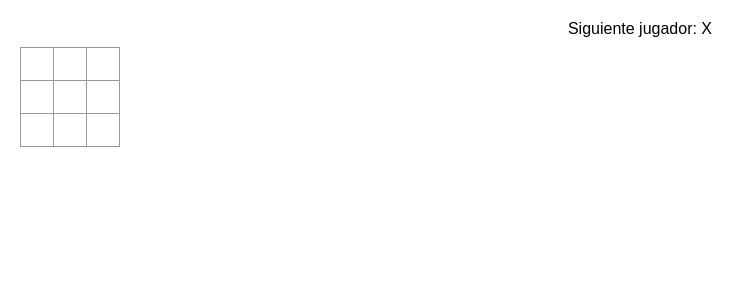
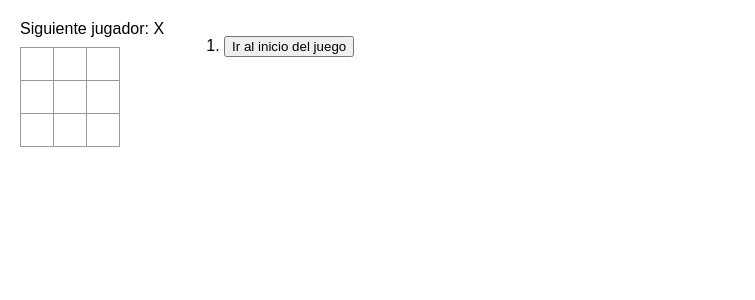
Before and after one commit to AtilaIsmael55/Tic-Tac-Toe, a React (Create React App) app: page / in a window 1280 px wide. Shown: the top 300 px of the page, without its empty margins (0-755 px from the left). Built offline with nearby package versions, Linux system fonts and the light colour scheme.

Commit message:
Historial de tiradas

```diff
--- a/src/App.js
+++ b/src/App.js
@@ -1,6 +1,7 @@
 import { useState } from 'react';
 import './App.css';
 import './styles.css';
+
 
 function Square({ value, onSquareClick }) {
   return (
@@ -10,35 +11,9 @@
   );
 }
 
-function App() {
-  const [xIsNext, setXIsNext] = useState(true);
-  const [squares, setSquares] = useState(Array(9).fill(null));
-
-  // ESCENARIOS PARA ENCONTRAR GANADOR
-  function calculateWinner(squares) {
-    const lines = [
-      [0, 1, 2],
-      [3, 4, 5],
-      [6, 7, 8],
-      [0, 3, 6],
-      [1, 4, 7],
-      [2, 5, 8],
-      [0, 4, 8],
-      [2, 4, 6]
-    ];
-    for (let i = 0; i < lines.length; i++) {
-      const [a, b, c] = lines[i];
-      if (squares[a] && squares[a] === squares[b] && squares[a] === squares[c]) {
-        return squares[a];
-      }
-    }
-    return null;
-  }
-
-  // CAMBIAR DE JUGADOR, IDENTIFICA SI YA EXISTE UNA JUGADA PARA NO SOBRESCRIBIR EN CADA CUADRO
-
+function Board({ xIsNext, squares, onPlay }) {
   function handleClick(i) {
-    if (squares[i] || calculateWinner(squares)) {
+    if (calculateWinner(squares) || squares[i]) {
       return;
     }
     const nextSquares = squares.slice();
@@ -47,23 +22,21 @@
     } else {
       nextSquares[i] = 'O';
     }
-    setSquares(nextSquares);
-    setXIsNext(!xIsNext);
+    onPlay(nextSquares);
   }
 
-// LEYENDA INFORMATIVA
-const winner = calculateWinner(squares);
+  const winner = calculateWinner(squares);
   let status;
   if (winner) {
-    status = "Ganador: " + winner;
+    status = 'Ganador: ' + winner;
   } else {
-    status = "Siguiente jugador: " + (xIsNext ? "X" : "O");
+    status = 'Siguiente jugador: ' + (xIsNext ? 'X' : 'O');
   }
 
   return (
-    <div className="App">
-     <div className="board-row">
-        <div className='status'>{status}</div>
+    <>
+      <div className="status">{status}</div>
+      <div className="board-row">
         <Square value={squares[0]} onSquareClick={() => handleClick(0)} />
         <Square value={squares[1]} onSquareClick={() => handleClick(1)} />
         <Square value={squares[2]} onSquareClick={() => handleClick(2)} />
@@ -78,9 +51,68 @@
         <Square value={squares[7]} onSquareClick={() => handleClick(7)} />
         <Square value={squares[8]} onSquareClick={() => handleClick(8)} />
       </div>
-    </div>
-
+    </>
   );
 }
 
-export default App;
+export default function Game() {
+  const [history, setHistory] = useState([Array(9).fill(null)]);
+  const [currentMove, setCurrentMove] = useState(0);
+  const xIsNext = currentMove % 2 === 0;
+  const currentSquares = history[currentMove];
+
+  function handlePlay(nextSquares) {
+    const nextHistory = [...history.slice(0, currentMove + 1), nextSquares];
+    setHistory(nextHistory);
+    setCurrentMove(nextHistory.length - 1);
+  }
+
+  function jumpTo(nextMove) {
+    setCurrentMove(nextMove);
+  }
+
+  const moves = history.map((squares, move) => {
+    let description;
+    if (move > 0) {
+      description = 'Ir hacia la jugada #' + move;
+    } else {
+      description = 'Ir al inicio del juego';
+    }
+    return (
+      <li key={move}>
+        <button onClick={() => jumpTo(move)}>{description}</button>
+      </li>
+    );
+  });
+
+  return (
+    <div className="game">
+      <div className="game-board">
+        <Board xIsNext={xIsNext} squares={currentSquares} onPlay={handlePlay} />
+      </div>
+      <div className="game-info">
+        <ol>{moves}</ol>
+      </div>
+    </div>
+  );
+}
+
+function calculateWinner(squares) {
+  const lines = [
+    [0, 1, 2],
+    [3, 4, 5],
+    [6, 7, 8],
+    [0, 3, 6],
+    [1, 4, 7],
+    [2, 5, 8],
+    [0, 4, 8],
+    [2, 4, 6],
+  ];
+  for (let i = 0; i < lines.length; i++) {
+    const [a, b, c] = lines[i];
+    if (squares[a] && squares[a] === squares[b] && squares[a] === squares[c]) {
+      return squares[a];
+    }
+  }
+  return null;
+}
```
Also changed, not shown: src/square.jsx (deleted).
